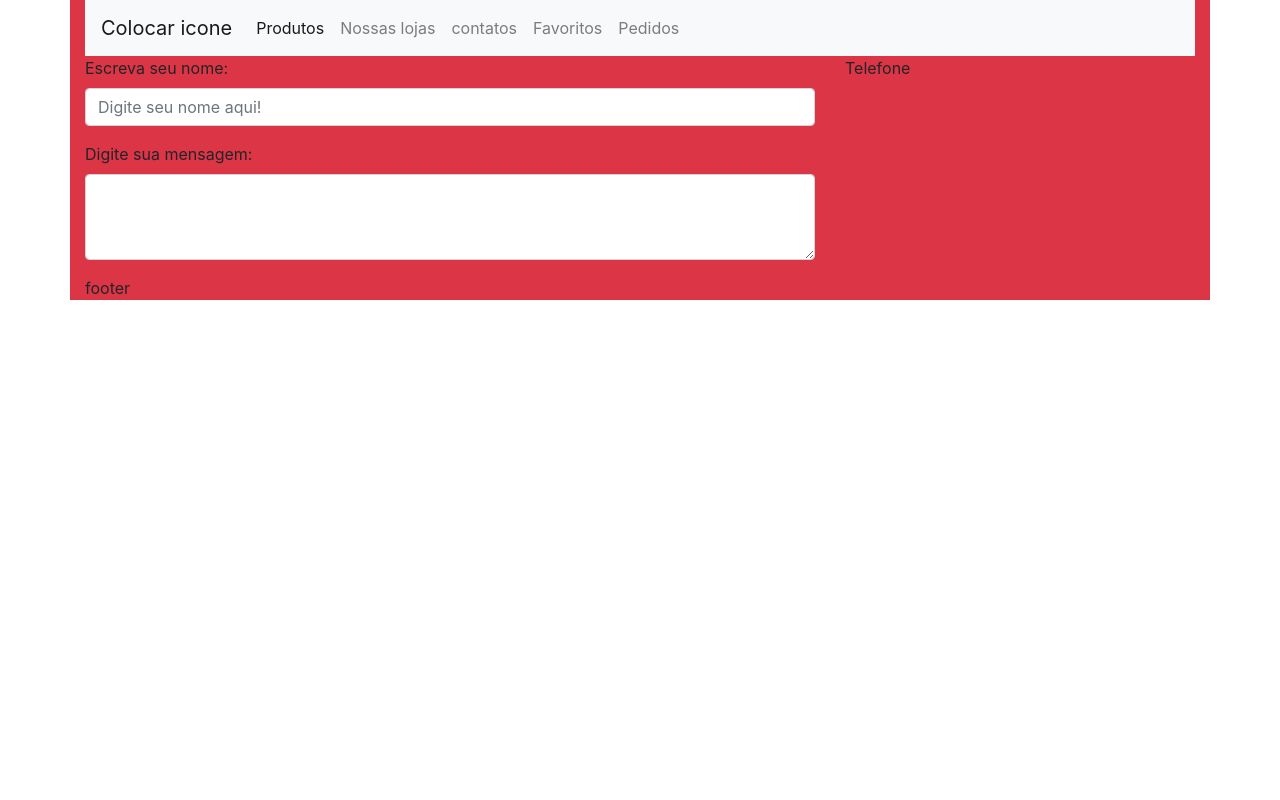
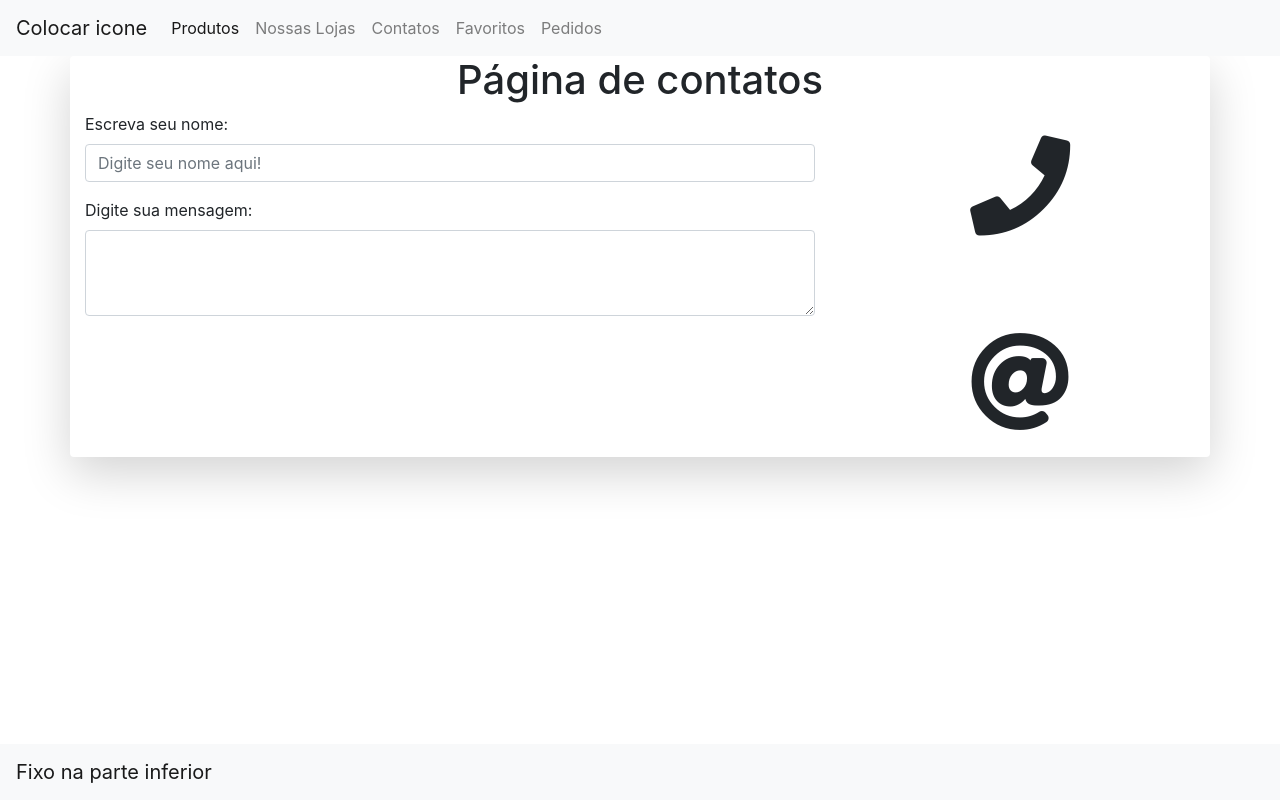
Before and after one commit to EricBier/loja01, a plain HTML site: page index.html in a window 1280 px wide. Drawn offline with nearby package versions, Linux system fonts and the light colour scheme.

Commit message:
Iniciando Bootstrap com Tio Mazinho

```diff
--- a/index.html
+++ b/index.html
@@ -3,14 +3,18 @@
 <head>
     <meta charset="UTF-8">
     <meta name="viewport" content="width=device-width, initial-scale=1.0">
+    <link rel="stylesheet" href="https://stackpath.bootstrapcdn.com/bootstrap/4.1.3/css/bootstrap.min.css" integrity="sha384-MCw98/SFnGE8fJT3GXwEOngsV7Zt27NXFoaoApmYm81iuXoPkFOJwJ8ERdknLPMO" crossorigin="anonymous">
+    <link rel="stylesheet" href="https://pro.fontawesome.com/releases/v5.10.0/css/all.css" integrity="sha384-AYmEC3Yw5cVb3ZcuHtOA93w35dYTsvhLPVnYs9eStHfGJvOvKxVfELGroGkvsg+p" crossorigin="anonymous"/>
     <title>Loja da Tia</title>
-    <link rel="stylesheet" href="https://stackpath.bootstrapcdn.com/bootstrap/4.1.3/css/bootstrap.min.css" integrity="sha384-MCw98/SFnGE8fJT3GXwEOngsV7Zt27NXFoaoApmYm81iuXoPkFOJwJ8ERdknLPMO" crossorigin="anonymous">
+    <style>
+      .fas{
+        font-size: 75pt;
+      }
+    </style>
 </head>
 <body>
 
-    <div class="container bg-danger">
-        <div class="row">
-            <div class="col"><nav class="navbar navbar-expand-lg navbar-light bg-light">
+  <nav class="navbar navbar-expand-lg navbar-light bg-light">
     <a class="navbar-brand" href="#">Colocar icone</a>
     <button class="navbar-toggler" type="button" data-toggle="collapse" data-target="#navbarTogglerDemo02" aria-controls="navbarTogglerDemo02" aria-expanded="false" aria-label="Alterna navegação">
       <span class="navbar-toggler-icon"></span>
@@ -22,10 +26,10 @@
           <a class="nav-link" href="#">Produtos<span class="sr-only">(Página atual)</span></a>
         </li>
         <li class="nav-item">
-                      <a class="nav-link" href="#">Nossas lojas</a>
+          <a class="nav-link" href="#">Nossas Lojas</a>
         </li>
         <li class="nav-item">
-                        <a class="nav-link" href="#">contatos</a>
+            <a class="nav-link" href="#">Contatos</a>
           </li>
           <li class="nav-item">
             <a class="nav-link" href="#">Favoritos</a>
@@ -40,6 +44,10 @@
       </form> -->
     </div>
   </nav>
+    <div class="container mx-auto rounded shadow-lg">
+        <div class="row text-center">
+            <div class="col">
+              <h1>Página de contatos</h1>
             </div>
         </div>
         <div class="row">
@@ -47,11 +55,9 @@
                 <div class="">
                     <form>
                         <div class="form-group">
-                          <label for="exampleFormControlInput1">Escreva seu nome:</label>
-                          <input type="text" class="form-control" id="exampleFormControlInput1" placeholder="Digite seu nome aqui!">
+                          <label for="">Escreva seu nome:</label>
+                          <input type="text" class="form-control" id="" placeholder="Digite seu nome aqui!">
                         </div>
-
-
                         <div class="form-group">
                           <label for="exampleFormControlTextarea1">Digite sua mensagem:</label>
                           <textarea class="form-control" id="exampleFormControlTextarea1" rows="3"></textarea>
@@ -59,17 +65,23 @@
                       </form>
                 </div>
             </div>
-            <div class="col-4">Telefone</div>
+            <div class="col-md-4 text-center d-flex flex-column my-4">
+              <i class="fas fa-phone mb-5"></i>
+              <i class="fas fa-at mt-5"></i>
+            </div>
         </div>
         <div class="row">
-            <div class="col">footer</div>
+          <div class="col">
+              <footer class="navbar fixed-bottom navbar-light bg-light">
+                  <a class="navbar-brand" href="#">Fixo na parte inferior</a>
+              </footer>
+          </div>
         </div>
 
 
 
   </div>
 
-
     <script src="https://code.jquery.com/jquery-3.3.1.slim.min.js" integrity="sha384-q8i/X+965DzO0rT7abK41JStQIAqVgRVzpbzo5smXKp4YfRvH+8abtTE1Pi6jizo" crossorigin="anonymous"></script>
     <script src="https://cdnjs.cloudflare.com/ajax/libs/popper.js/1.14.3/umd/popper.min.js" integrity="sha384-ZMP7rVo3mIykV+2+9J3UJ46jBk0WLaUAdn689aCwoqbBJiSnjAK/l8WvCWPIPm49" crossorigin="anonymous"></script>
     <script src="https://stackpath.bootstrapcdn.com/bootstrap/4.1.3/js/bootstrap.min.js" integrity="sha384-ChfqqxuZUCnJSK3+MXmPNIyE6ZbWh2IMqE241rYiqJxyMiZ6OW/JmZQ5stwEULTy" crossorigin="anonymous"></script>
```
Lines whose indentation alone changed are shown as unchanged.
